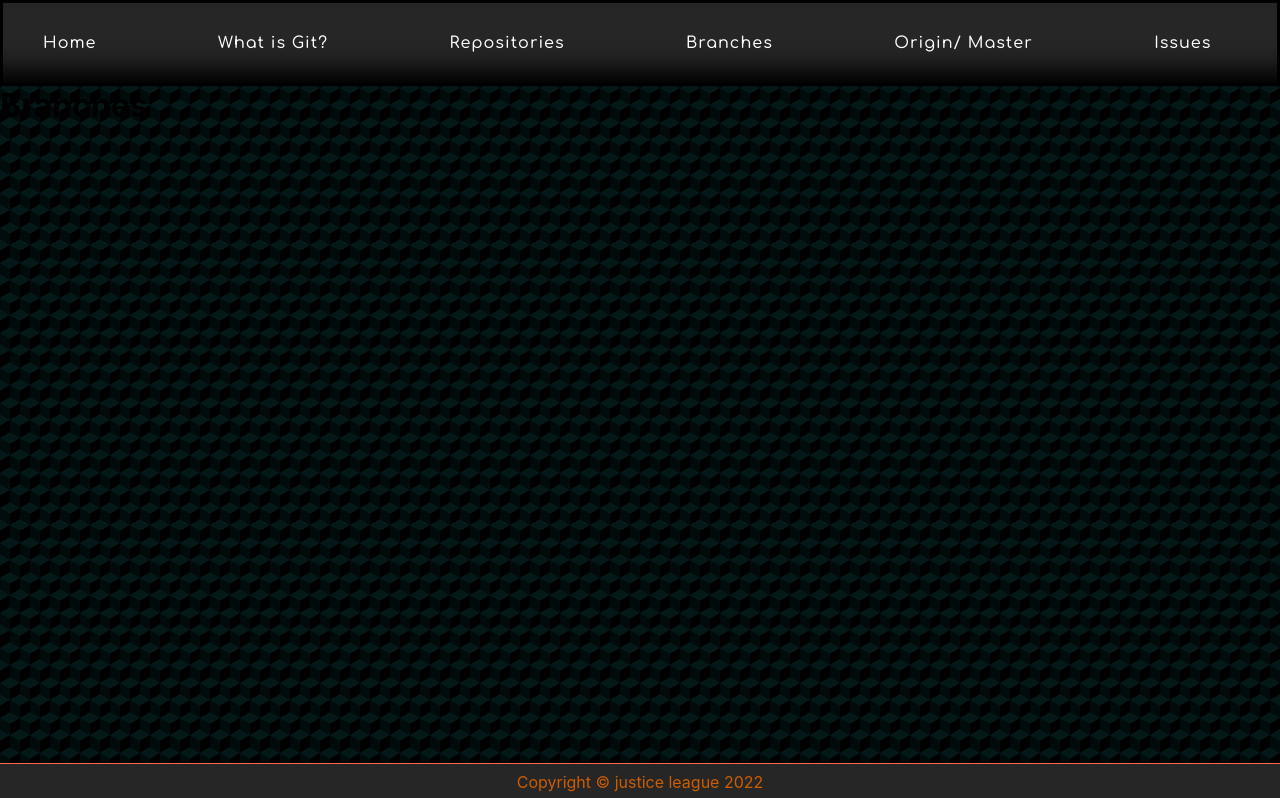
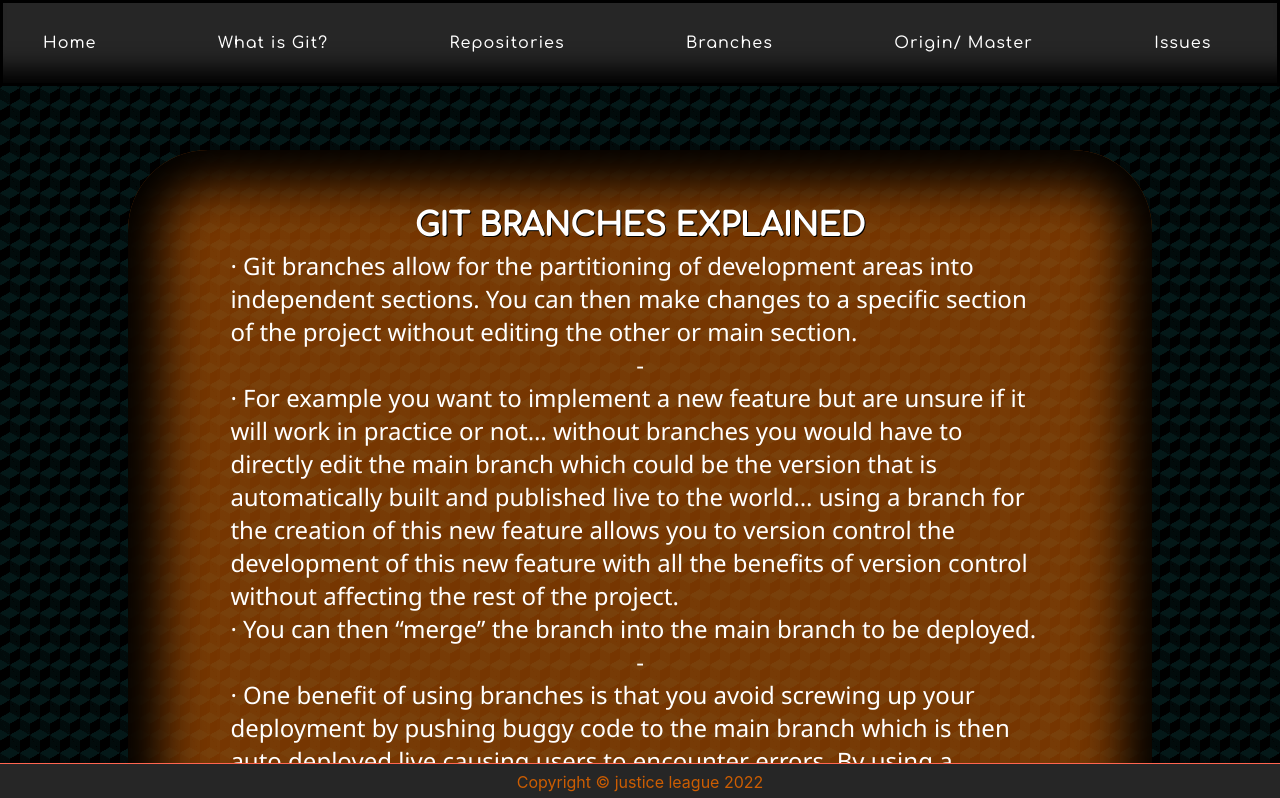
Before and after one commit to kiskaszap/justicelegue, a React (Create React App) app in the folder my-app/: page /branches in a window 1280 px wide. Shown: the top 798 px of the page. Built offline with nearby package versions, Linux system fonts and the light colour scheme.

Commit message:
changes to the branches page

```diff
--- a/my-app/src/pages/Branches.jsx
+++ b/my-app/src/pages/Branches.jsx
@@ -1,7 +1,35 @@
 import React from 'react';
 
 const Branches = () => {
-	return <h1>Branches</h1>
+	return (
+		<div className='whatGit'>
+		<h1 className='wig-heading'>GIT BRANCHES EXPLAINED</h1>
+		<div className='wig-text-holder point'>
+			<p>
+			· Git branches allow for the partitioning of development areas into independent sections. You can then make changes to a specific section of the project without editing the other or main section.
+			</p>
+			<center>
+			<p>
+			-
+			</p>
+			</center>
+			<p>
+			· For example you want to implement a new feature but are unsure if it will work in practice or not… without branches you would have to directly edit the main branch which could be the version that is automatically built and published live to the world… using a branch for the creation of this new feature allows you to version control the development of this new feature with all the benefits of version control without affecting the rest of the project.
+			</p>
+			<p>
+			· You can then “merge” the branch into the main branch to be deployed.
+			</p>
+			<center>
+			<p>
+			-
+			</p>
+			</center>
+			<p>· One benefit of using branches is that you avoid screwing up your deployment by pushing buggy code to the main branch which is then auto deployed live causing users to encounter errors. By using a development branch and and main branch as standard practice this is avoided</p>
+			<p>· Another benefit of using branches is the avoidance of large merge conflicts</p>
+
+	</div>
+	</div>
+	)
 };
 
 export default Branches;
```
